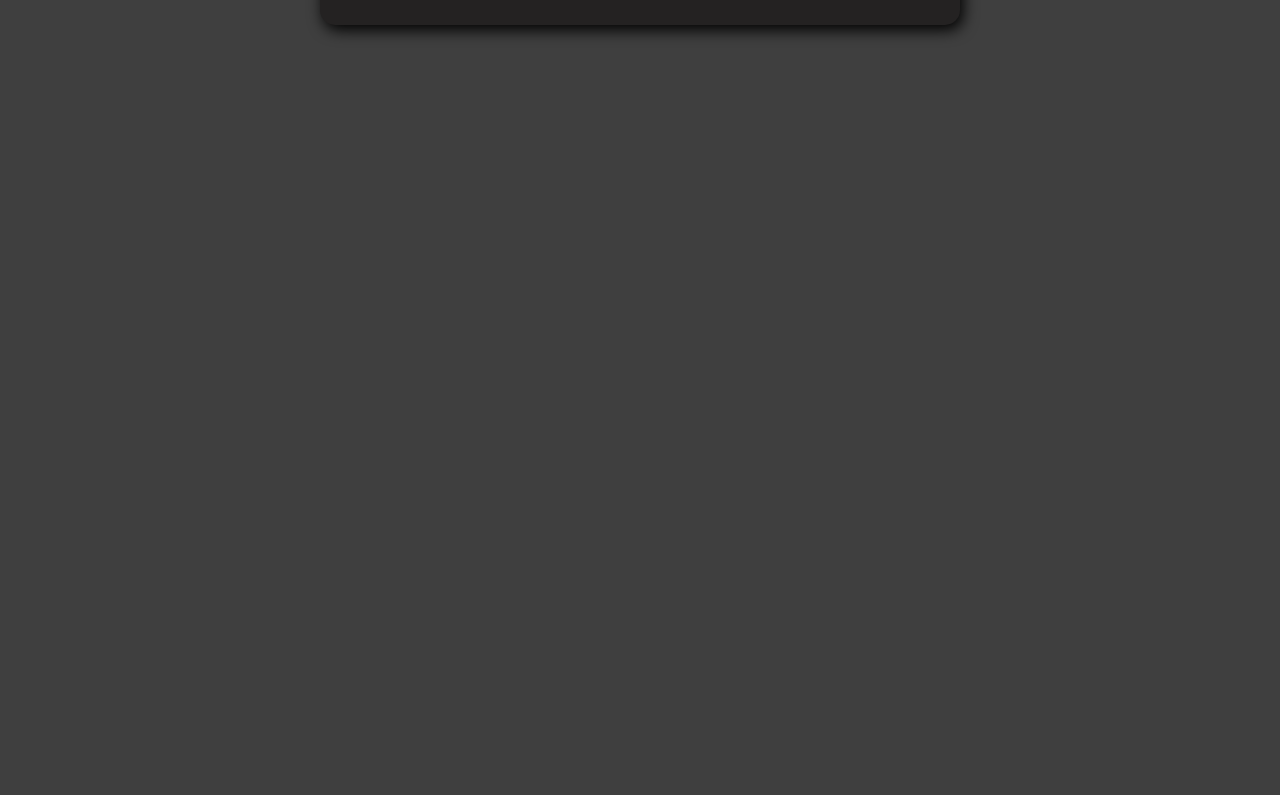
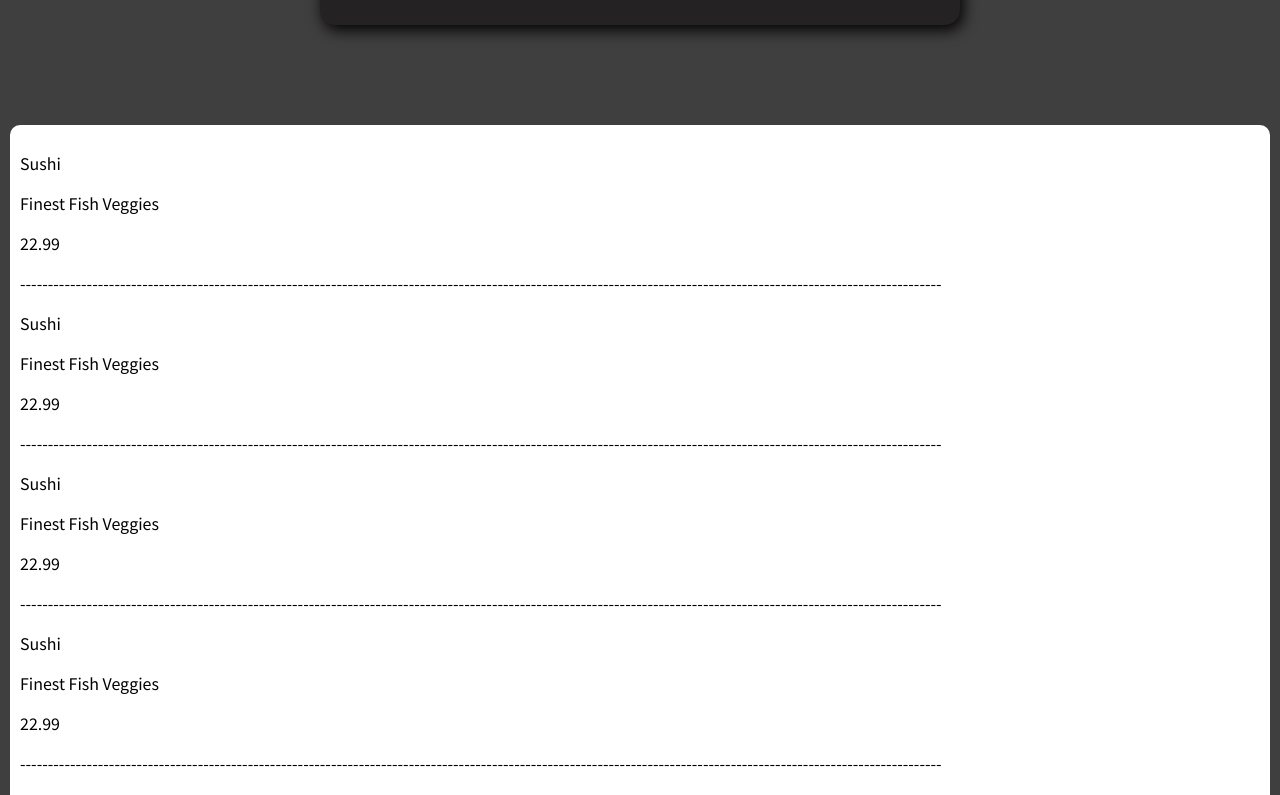
Before and after one commit to sumit6767/E-commerce-Website-React, a React (Create React App) app: page / in a window 1280 px wide. Shown: the part 362-1157 px from the top of the page. Before the commit the page ends 800 px from the top, so only its background shows below. Built offline with nearby package versions, Linux system fonts and the light colour scheme.

Commit message:
dynamically adding item

```diff
--- a/src/App.js
+++ b/src/App.js
@@ -6,9 +6,7 @@ function App() {
   return (
     <Fragment>
       <Header />
-      <main>
-        <Meals />
-      </main>
+      <Meals />
     </Fragment>
   );
 }
--- /dev/null
+++ b/src/Components/Meals/AddMeal.js
@@ -0,0 +1,23 @@
+import React from "react";
+import MealItem from "./MealItem";
+import style from './Meals.module.css'
+
+const AddMeal= (props)=>{
+    const mealItem = [{dishName:"Sushi",dishTitle:"Finest Fish Veggies",price:"22.99"},
+                      {dishName:"Sushi",dishTitle:"Finest Fish Veggies",price:"22.99"},
+                      {dishName:"Sushi",dishTitle:"Finest Fish Veggies",price:"22.99"},
+                      {dishName:"Sushi",dishTitle:"Finest Fish Veggies",price:"22.99"},
+                      {dishName:"Sushi",dishTitle:"Finest Fish Veggies",price:"22.99"},]
+    return(
+        <div className={style.addmeal} style={{opacity:1}}>
+            {
+                mealItem.map((meal)=>{
+                    return <MealItem key ={Math.random()} dishName={meal.dishName} dishTitle={meal.dishTitle} price={meal.price} />
+                })
+            }
+
+        </div>
+    )
+}
+
+export default AddMeal;
--- /dev/null
+++ b/src/Components/Meals/MealItem.js
@@ -0,0 +1,13 @@
+import React from "react";
+
+const MealItem = (props)=>{
+    return(
+        <div>
+            <p>{props.dishName}</p>
+            <p>{props.dishTitle}</p>
+            <p>{props.price}</p>
+            <p>----------------------------------------------------------------------------------------------------------------------------------------------------------------------</p>
+        </div>
+    )
+}
+export default MealItem
--- a/src/Components/Meals/MealSummary.js
+++ b/src/Components/Meals/MealSummary.js
@@ -1,9 +1,11 @@
 import React from "react";
 import style from './Meals.module.css'
+import AddMeal from "./AddMeal";
 
 const MealSummary = (props)=>{
     return(
-        <section className={style.summary}>
+        <>
+        <div className={style.summary}>
             <h2>Delicious Food, Delivered To You</h2>
             <p>
                 Choose your favourite meal from our broad selection of available meals and enjoy a delicious lunch or dinner at time.
@@ -11,7 +13,9 @@ const MealSummary = (props)=>{
             <p>
                 All our meals are cooked with high-quality ingredients, just-in-time and of course by experienced chefs!
             </p>
-        </section>
+        </div>
+        <AddMeal />
+        </>
     )
 }
 
--- a/src/Components/Meals/Meals.module.css
+++ b/src/Components/Meals/Meals.module.css
@@ -1,3 +1,10 @@
+.addmeal{
+    background-color: white;
+    padding: 10px;
+    border-radius: 10px;
+    margin: 0px 10px;
+}
+
 .summary{
     background-color: rgb(36, 34, 34);
     width:50%;
@@ -7,14 +14,15 @@
     border-radius: 15px;
     box-shadow: 3px 5px 15px black;
     position: relative;
-    left:0;
+    left:25%;
     opacity: 0;
-    bottom:100px;
-    animation: xyz forwards 1.3s ease-out;
+    bottom:250px;
+    animation: xyz forwards 1s ease-out;
 }
+
 @keyframes xyz {
     100%{
-        left:25%;
+        bottom:100px;
         opacity: 1;
     }
 }
```
Also changed, not shown: src/Components/Meals/Meals.js (+4 -3 lines).
